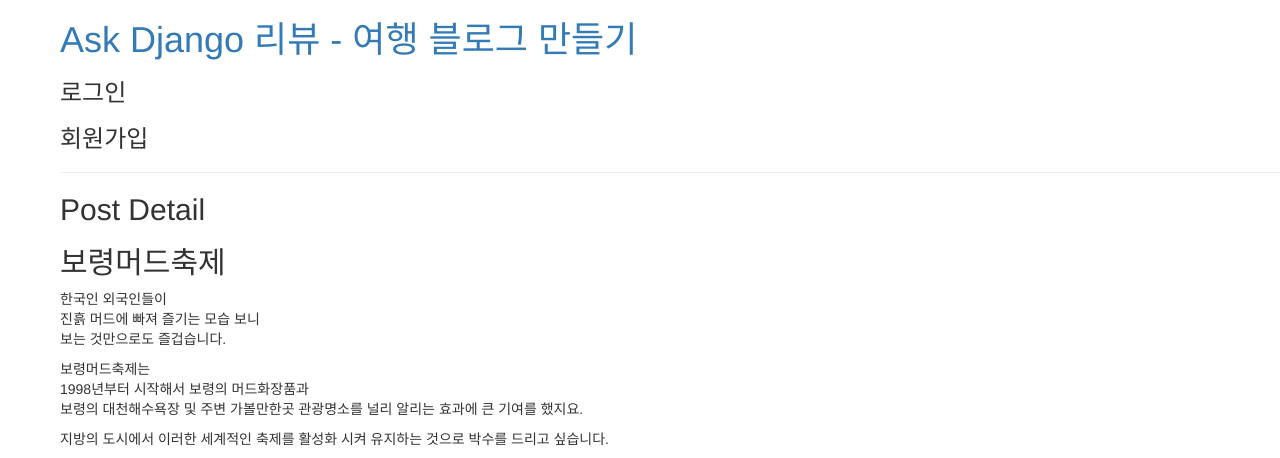
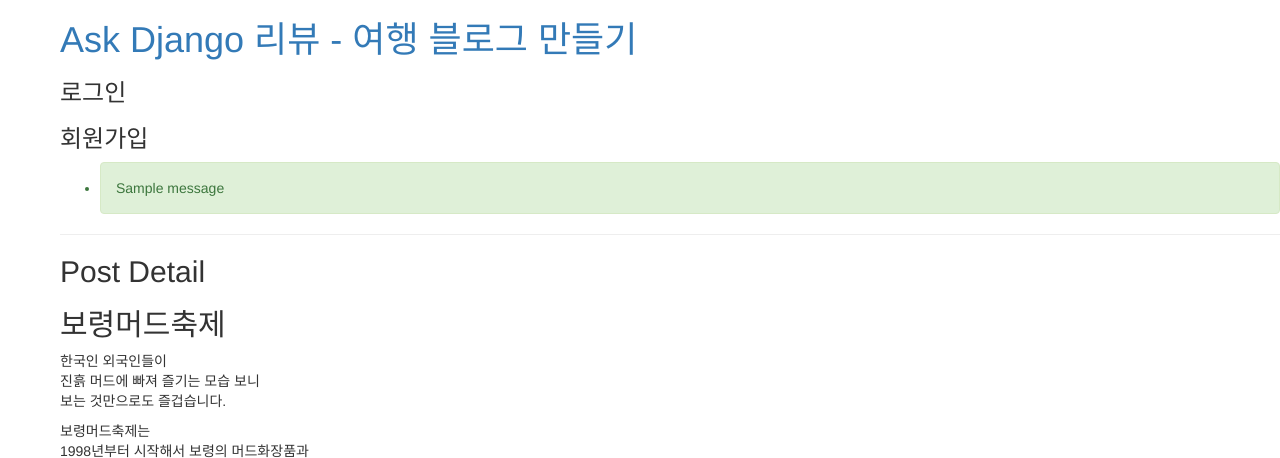
Before and after one commit to baidoosik/askdjango_review, a Django app: page /post/detail/1/ in a window 1280 px wide. Shown: the top 458 px of the page. Run offline with Django 3.2, Linux system fonts and the light colour scheme; data comes from the database, SQL or seed files in the repository; both versions use the stored data as it was after the commit; one stand-in notice (Sample message) is shown; some libraries are stand-ins or nearby versions.

Commit message:
message 앱 기능 추가

```diff
--- a/blog/views.py
+++ b/blog/views.py
@@ -41,7 +41,7 @@ def post_new(request):
             form = form.save(commit=False)
             form.author =request.user
             post = form.save()
-            messages.success(request, '성공적으로 POST 하였습니다 !')
+            messages.add_message(request, messages.INFO, '포스팅이 완료됐습니다.')
 
             return redirect('blog:post_list')
     else:
@@ -61,7 +61,7 @@ def post_edit(request,id):
             post = form.save(commit=False)
             post.author = request.user
             post.save()
-            messages.success(request, '성공적으로 POST 하였습니다 !')
+            messages.add_message(request, messages.INFO, '글 수정이 완료됐습니다.')
 
             return redirect('blog:post_list')
     else:
--- a/review/settings.py
+++ b/review/settings.py
@@ -63,6 +63,8 @@ TEMPLATES = [
         'DIRS': [os.path.join(BASE_DIR, 'review', 'templates'),],
         'APP_DIRS': True,
         'OPTIONS': {
+            # 템플릿에서 사용할 변수를 view에서 전달하지 않아도 독립적으로 전달하는 context processor함수가 호출되어
+            # 그 리턴값을 모아서 템플릿에 참조
             'context_processors': [
                 'django.template.context_processors.debug',
                 'django.template.context_processors.request',
--- a/review/templates/layout.html
+++ b/review/templates/layout.html
@@ -26,6 +26,15 @@
         <h3>로그인</h3>
         <h3>회원가입</h3>
     {% endif %}
+    {% if messages %}
+    <ul class="messages">
+        {% for message in messages %}
+            <li {% if message.tags %} class="alert alert-{{ message.tags }}"{% endif %}>
+                {{ message.message }}
+            </li>
+        {% endfor %}
+    </ul>
+    {% endif %}
     {% block contents %}
     {% endblock %}
     <hr/>
```
Also changed, not shown: db.sqlite3, 1 other file.
